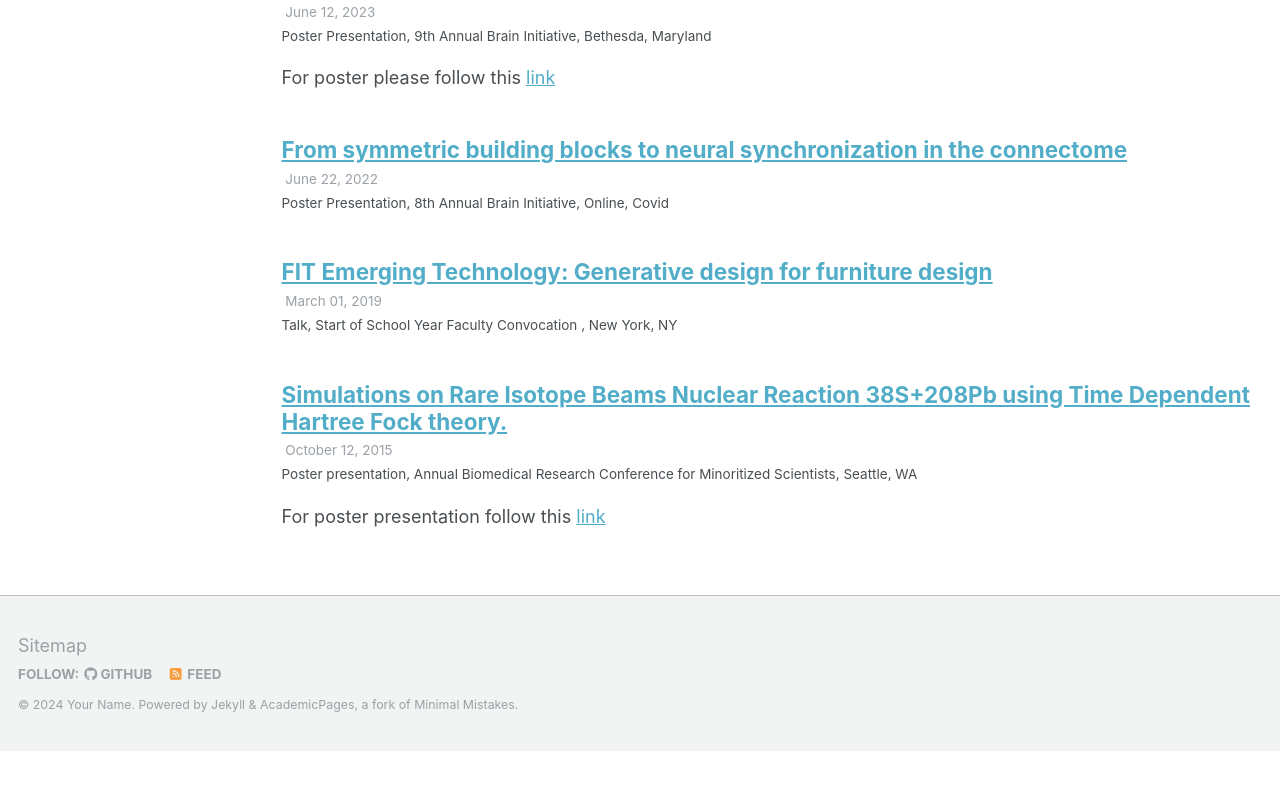
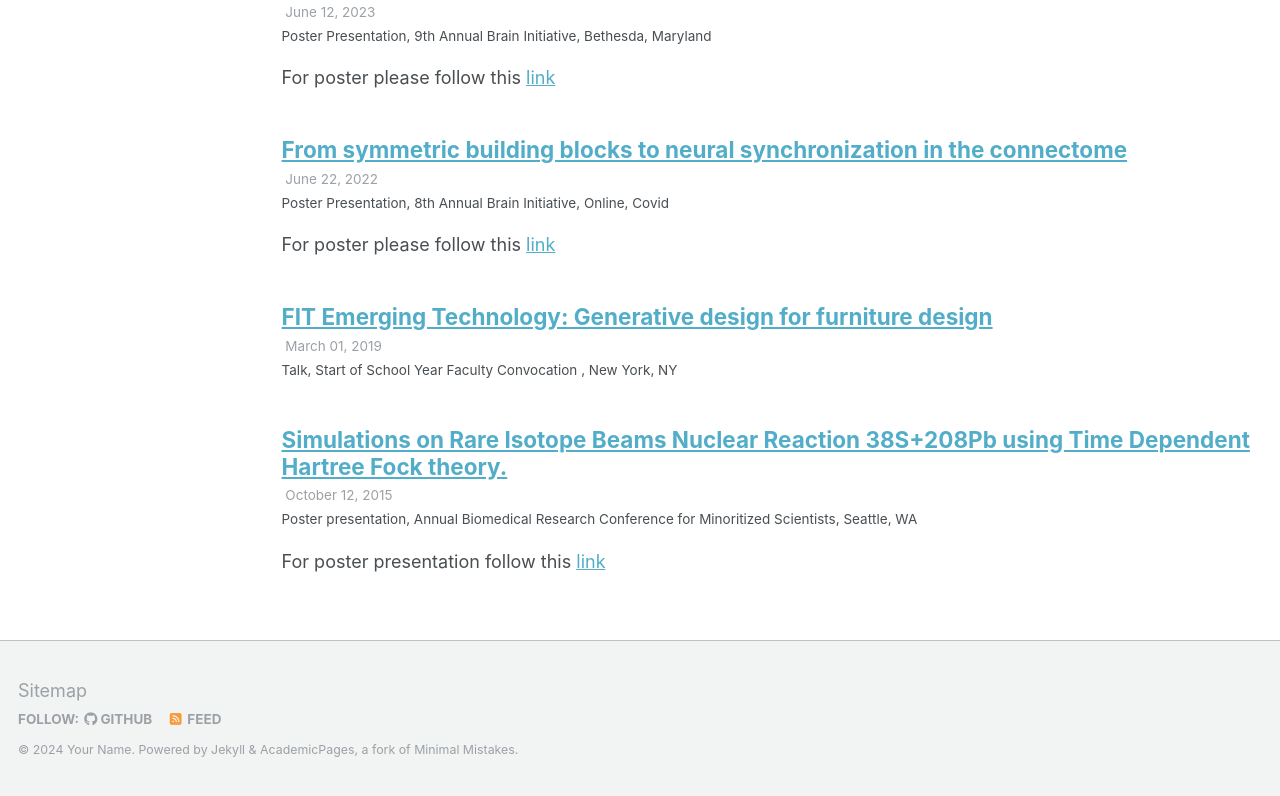
Before and after one commit to kryogenica/CV, a Jekyll site: the page built from _pages/talks.html, in a window 1280 px wide, cut to the strip 222-1018 px from the top of the page. Built offline with Jekyll 4.4.1, drawn with Linux system fonts in a browser that asks for light colours; a file with an impossible date is left out; before the commit the page ends 973 px from its top, so only the background shows below that.

Commit message:
Update 2014-02-01-talk-2.md

```diff
--- a/_talks/2014-02-01-talk-2.md
+++ b/_talks/2014-02-01-talk-2.md
@@ -2,8 +2,10 @@
 title: "From symmetric building blocks to neural synchronization in the connectome"
 collection: talks
 type: "Poster Presentation"
-permalink: "https://www.linkedin.com/in/bryantavila/details/education/1635536171947/single-media-viewer/?profileId=ACoAABBfyqIB10CIMlxw94u-1rHz3GXrKakQrbw"
+permalink: /talks/2014-02-01-talk-2
 venue: "8th Annual Brain Initiative"
 date: 2022-06-22
 location: "Online, Covid"
 ---
+
+For poster please follow this [link](https://www.linkedin.com/in/bryantavila/details/education/1635536171947/single-media-viewer/?profileId=ACoAABBfyqIB10CIMlxw94u-1rHz3GXrKakQrbw)
```
